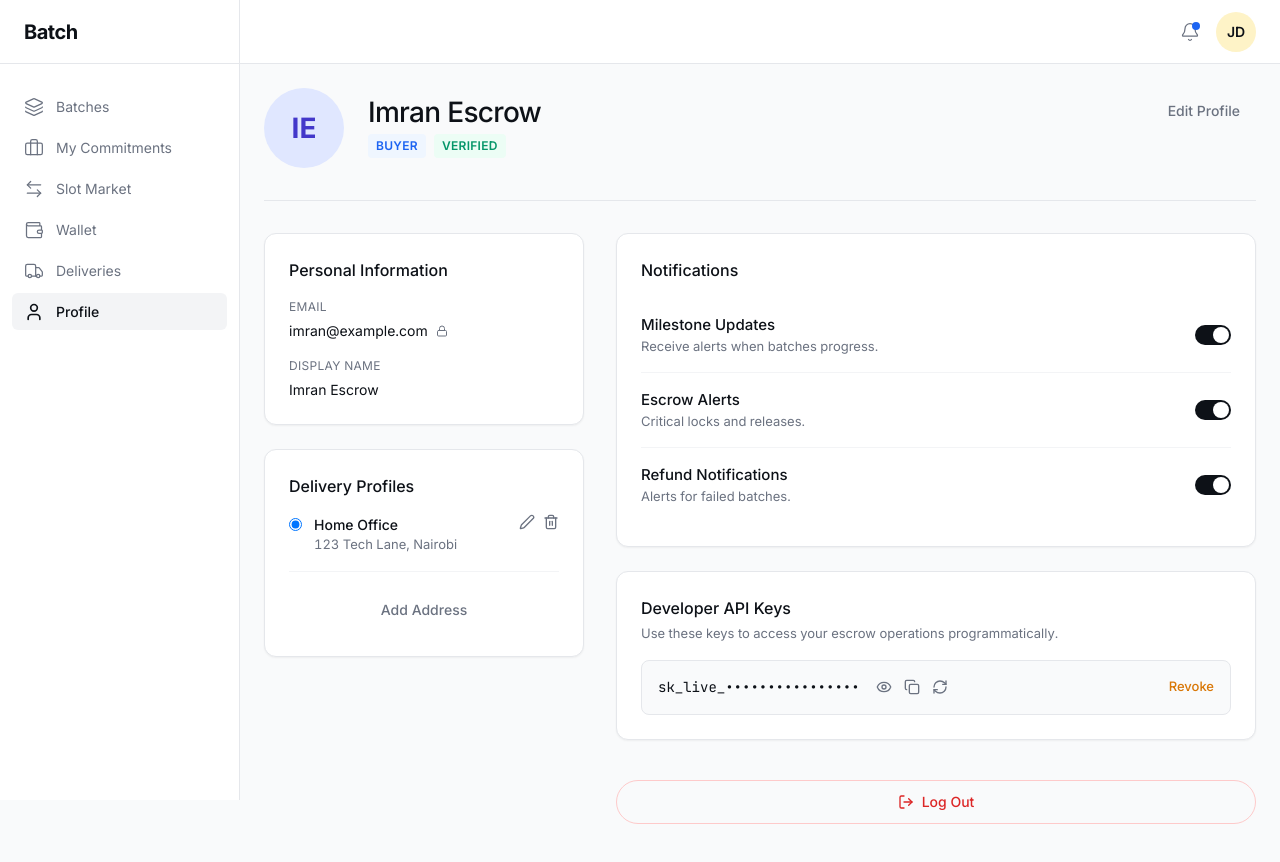
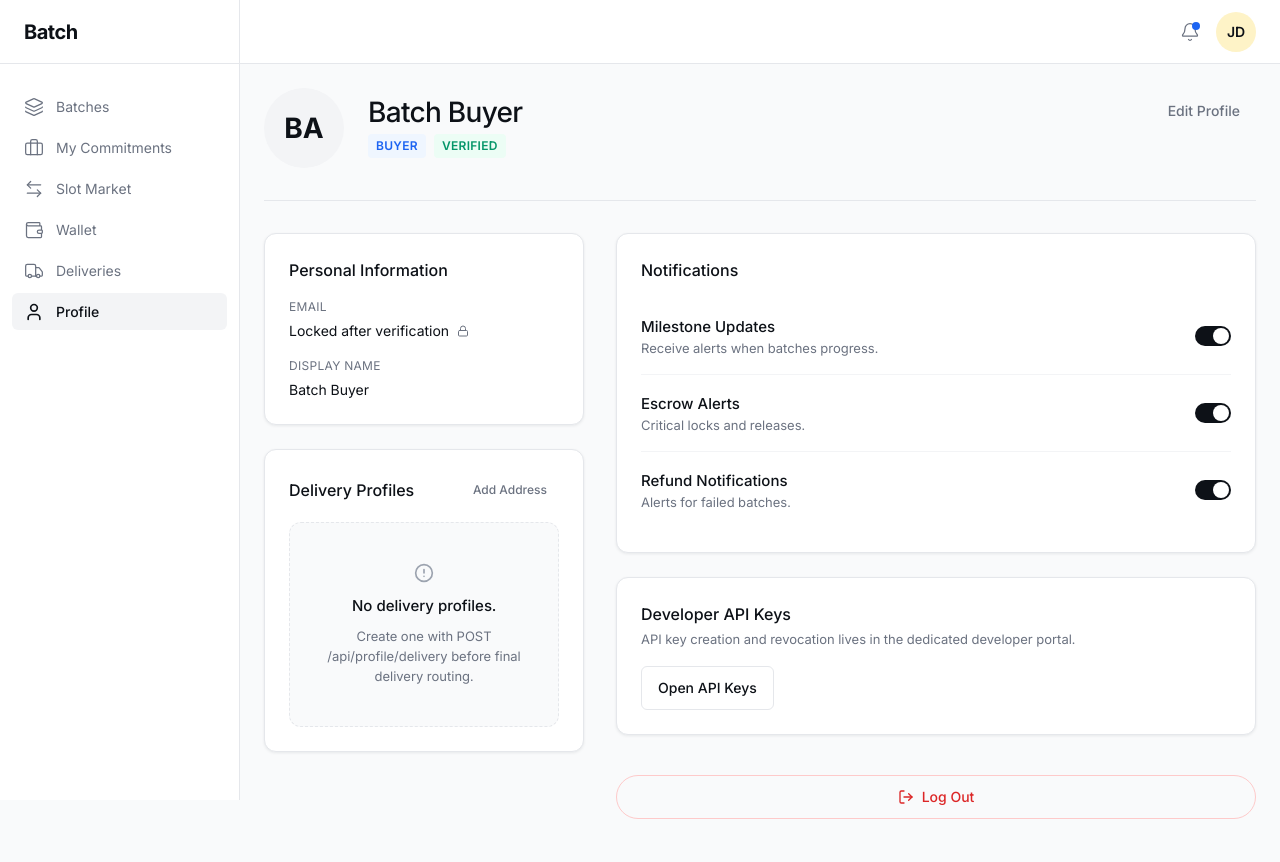
Before and after one commit to imranshiundu/Batch, a Next.js app in the folder apps/web/: page /app/profile in a window 1280 px wide. Shown: the top 862 px of the page. Built offline with nearby package versions, Linux system fonts and the light colour scheme.

Commit message:
Frontend: connect delivery profiles and profile settings UI

```diff
--- a/apps/web/src/app/app/profile/page.tsx
+++ b/apps/web/src/app/app/profile/page.tsx
@@ -1,150 +1,66 @@
 "use client";
 
 import * as React from "react";
+import Link from "next/link";
 import { Badge } from "@/components/ui/badge";
 import { Button } from "@/components/ui/button";
-import { Eye, Copy, RefreshCw, Trash2, Edit2, LogOut } from "lucide-react";
+import { Edit2, Lock, LogOut, Trash2 } from "lucide-react";
+import { batchApi } from "@/lib/api/client";
+import { EmptyState, ErrorState, LoadingState, readArray, readText, Surface, type JsonRecord } from "@/components/ui/data-state";
 
 export default function ProfilePage() {
-  const [showKey, setShowKey] = React.useState(false);
+  const [profiles, setProfiles] = React.useState<JsonRecord[]>([]);
+  const [loading, setLoading] = React.useState(true);
+  const [error, setError] = React.useState<string | null>(null);
+
+  React.useEffect(() => {
+    let mounted = true;
+    batchApi.listDeliveryProfiles()
+      .then((result) => {
+        if (!mounted) return;
+        if (!result.ok) return setError(result.error?.message ?? "Delivery profiles endpoint returned an error.");
+        setProfiles(readArray<JsonRecord>(result.data, ["profiles", "items", "data"]));
+      })
+      .catch((err: Error) => mounted && setError(err.message))
+      .finally(() => mounted && setLoading(false));
+    return () => { mounted = false; };
+  }, []);
 
   return (
-    <div className="w-full flex flex-col h-full max-w-[1200px] mx-auto gap-8 pb-12">
-
-      {/* Header Zone */}
-      <div className="w-full border-b border-border pb-8 flex items-start justify-between">
+    <div className="mx-auto flex w-full max-w-[1200px] flex-col gap-8 pb-12">
+      <div className="flex items-start justify-between border-b border-line pb-8">
         <div className="flex items-center gap-6">
-          <div className="w-[80px] h-[80px] rounded-full bg-[#E0E7FF] text-[#4338CA] flex items-center justify-center text-[28px] font-display font-bold shrink-0">
-            IE
-          </div>
-          <div className="flex flex-col gap-2 items-start">
-            <h2 className="text-[28px] font-medium text-ink-primary tracking-tight leading-none">Imran Escrow</h2>
-            <div className="flex items-center gap-2">
-              <Badge variant="default">BUYER</Badge>
-              <Badge variant="success">VERIFIED</Badge>
-            </div>
-          </div>
+          <div className="flex h-[80px] w-[80px] shrink-0 items-center justify-center rounded-full bg-surface-raised font-display text-[28px] font-bold text-ink-primary">BA</div>
+          <div className="flex flex-col items-start gap-2"><h2 className="text-[28px] font-medium leading-none tracking-tight text-ink-primary">Batch Buyer</h2><div className="flex items-center gap-2"><Badge variant="default">Buyer</Badge><Badge variant="success">Verified</Badge></div></div>
         </div>
         <Button variant="ghost" className="h-[36px]">Edit Profile</Button>
       </div>
 
-      <div className="grid grid-cols-1 lg:grid-cols-[320px_1fr] gap-8 items-start">
-
-        {/* Left Column */}
+      <div className="grid grid-cols-1 items-start gap-8 lg:grid-cols-[320px_1fr]">
         <div className="flex flex-col gap-6">
-
-          <div className="bg-surface border border-border rounded-[12px] p-6 flex flex-col gap-4 shadow-sm">
-            <h3 className="text-[16px] font-medium text-ink-primary">Personal Information</h3>
-            <div className="flex flex-col gap-1">
-              <span className="text-[12px] text-ink-secondary uppercase tracking-wide">Email</span>
-              <span className="text-[14px] text-ink-primary flex items-center gap-2">imran@example.com <LockIcon /></span>
-            </div>
-            <div className="flex flex-col gap-1">
-              <span className="text-[12px] text-ink-secondary uppercase tracking-wide">Display Name</span>
-              <span className="text-[14px] text-ink-primary cursor-pointer hover:underline underline-offset-2">Imran Escrow</span>
-            </div>
-          </div>
-
-          <div className="bg-surface border border-border rounded-[12px] p-6 flex flex-col gap-4 shadow-sm">
-            <h3 className="text-[16px] font-medium text-ink-primary">Delivery Profiles</h3>
-
-            <div className="flex items-start justify-between border-b border-surface-raised pb-4">
-              <div className="flex items-start gap-3">
-                <input type="radio" checked readOnly className="mt-1 text-semantic-escrow" />
-                <div className="flex flex-col">
-                  <span className="text-[14px] text-ink-primary font-medium">Home Office</span>
-                  <span className="text-[13px] text-ink-secondary">123 Tech Lane, Nairobi</span>
-                </div>
-              </div>
-              <div className="flex items-center gap-2 text-ink-secondary">
-                <button className="hover:text-ink-primary"><Edit2 className="w-4 h-4" /></button>
-                <button className="hover:text-semantic-warning"><Trash2 className="w-4 h-4" /></button>
-              </div>
-            </div>
-
-            <Button variant="ghost" className="w-full h-[36px]">Add Address</Button>
-          </div>
-
+          <Surface className="flex flex-col gap-4 p-6"><h3 className="text-[16px] font-medium text-ink-primary">Personal Information</h3><Field label="Email" value="Locked after verification" locked /><Field label="Display Name" value="Batch Buyer" /></Surface>
+          <Surface className="flex flex-col gap-4 p-6"><div className="flex items-center justify-between"><h3 className="text-[16px] font-medium text-ink-primary">Delivery Profiles</h3><Button variant="ghost" size="sm">Add Address</Button></div>{loading ? <LoadingState rows={2} /> : null}{error ? <ErrorState message={error} /> : null}{!loading && !error && profiles.length === 0 ? <EmptyState title="No delivery profiles." copy="Create one with POST /api/profile/delivery before final delivery routing." /> : null}{!loading && !error && profiles.map((profile) => <DeliveryProfileRow key={readText(profile, ["id", "profileId"])} profile={profile} />)}</Surface>
         </div>
 
-        {/* Right Column */}
         <div className="flex flex-col gap-6">
-
-          <div className="bg-surface border border-border rounded-[12px] p-6 flex flex-col shadow-sm">
-            <h3 className="text-[16px] font-medium text-ink-primary mb-4">Notifications</h3>
-
-            <div className="flex items-center justify-between py-4 border-b border-surface-raised">
-              <div className="flex flex-col">
-                <span className="text-[15px] font-medium text-ink-primary">Milestone Updates</span>
-                <span className="text-[13px] text-ink-secondary">Receive alerts when batches progress.</span>
-              </div>
-              <Toggle checked={true} />
-            </div>
-
-            <div className="flex items-center justify-between py-4 border-b border-surface-raised">
-              <div className="flex flex-col">
-                <span className="text-[15px] font-medium text-ink-primary">Escrow Alerts</span>
-                <span className="text-[13px] text-ink-secondary">Critical locks and releases.</span>
-              </div>
-              <Toggle checked={true} />
-            </div>
-
-            <div className="flex items-center justify-between py-4">
-              <div className="flex flex-col">
-                <span className="text-[15px] font-medium text-ink-primary">Refund Notifications</span>
-                <span className="text-[13px] text-ink-secondary">Alerts for failed batches.</span>
-              </div>
-              <Toggle checked={true} />
-            </div>
-          </div>
-
-          <div className="bg-surface border border-border rounded-[12px] p-6 flex flex-col shadow-sm">
-            <h3 className="text-[16px] font-medium text-ink-primary mb-1">Developer API Keys</h3>
-            <p className="text-[13px] text-ink-secondary mb-4">Use these keys to access your escrow operations programmatically.</p>
-
-            <div className="flex items-center justify-between p-4 bg-canvas border border-border rounded-[8px]">
-              <div className="flex items-center gap-4">
-                <span className="font-mono text-[14px] text-ink-primary">
-                  {showKey ? "sk_live_8f92a1b3c4d5e6f7" : "sk_live_••••••••••••••••"}
-                </span>
-                <div className="flex items-center gap-3 text-ink-secondary">
-                  <button className="hover:text-ink-primary" onClick={() => setShowKey(!showKey)}><Eye className="w-[16px] h-[16px]" /></button>
-                  <button className="hover:text-ink-primary"><Copy className="w-[16px] h-[16px]" /></button>
-                  <button className="hover:text-ink-primary"><RefreshCw className="w-[16px] h-[16px]" /></button>
-                </div>
-              </div>
-              <button className="text-[13px] font-medium text-semantic-warning hover:underline">Revoke</button>
-            </div>
-          </div>
-
-          <div className="mt-4">
-            <button className="w-full h-[44px] flex items-center justify-center gap-2 border border-[#FECACA] text-[#DC2626] font-medium rounded-full hover:bg-[#FEF2F2] transition-colors text-[14px]">
-              <LogOut className="w-4 h-4" />
-              Log Out
-            </button>
-          </div>
-
+          <Surface className="p-6"><h3 className="mb-4 text-[16px] font-medium text-ink-primary">Notifications</h3><ToggleRow title="Milestone Updates" copy="Receive alerts when batches progress." checked /><ToggleRow title="Escrow Alerts" copy="Critical locks and releases." checked /><ToggleRow title="Refund Notifications" copy="Alerts for failed batches." checked /></Surface>
+          <Surface className="p-6"><h3 className="mb-1 text-[16px] font-medium text-ink-primary">Developer API Keys</h3><p className="mb-4 text-[13px] text-ink-secondary">API key creation and revocation lives in the dedicated developer portal.</p><Link href="/developers/api-keys"><Button variant="secondary">Open API Keys</Button></Link></Surface>
+          <button className="mt-4 flex h-[44px] w-full items-center justify-center gap-2 rounded-full border border-[#FECACA] text-[14px] font-medium text-[#DC2626] transition-colors hover:bg-[#FEF2F2]"><LogOut className="h-4 w-4" />Log Out</button>
         </div>
-
       </div>
-
     </div>
   );
 }
 
-function LockIcon() {
-  return (
-    <svg width="12" height="12" viewBox="0 0 24 24" fill="none" stroke="currentColor" strokeWidth="2" strokeLinecap="round" strokeLinejoin="round" className="text-ink-secondary">
-      <rect x="3" y="11" width="18" height="11" rx="2" ry="2"></rect>
-      <path d="M7 11V7a5 5 0 0 1 10 0v4"></path>
-    </svg>
-  );
+function Field({ label, value, locked = false }: { label: string; value: string; locked?: boolean }) {
+  return <div className="flex flex-col gap-1"><span className="text-[12px] uppercase tracking-wide text-ink-secondary">{label}</span><span className="flex items-center gap-2 text-[14px] text-ink-primary">{value}{locked ? <Lock className="h-3 w-3 text-ink-secondary" /> : null}</span></div>;
 }
 
-function Toggle({ checked }: { checked: boolean }) {
-  return (
-    <div className={`w-[36px] h-[20px] rounded-full p-[2px] cursor-pointer transition-colors ${checked ? 'bg-brand-action' : 'bg-surface-raised border border-border'}`}>
-      <div className={`w-[16px] h-[16px] rounded-full bg-white transition-transform ${checked ? 'translate-x-[16px]' : 'translate-x-0'}`} />
-    </div>
-  );
+function DeliveryProfileRow({ profile }: { profile: JsonRecord }) {
+  const locked = Boolean(profile.locked || profile.lockedAt || profile.deliveryLockAt);
+  return <div className="flex items-start justify-between border-b border-surface-raised pb-4 last:border-0"><div className="flex items-start gap-3"><input type="radio" checked={Boolean(profile.isDefault || profile.default)} readOnly className="mt-1 text-semantic-escrow" /><div><span className="text-[14px] font-medium text-ink-primary">{readText(profile, ["label", "name"], "Delivery profile")}</span><span className="mt-1 block text-[13px] text-ink-secondary">{readText(profile, ["recipientName"], "Recipient pending")} · {readText(profile, ["phone"], "Phone pending")}</span><span className="mt-1 block text-[13px] text-ink-secondary">{readText(profile, ["address", "addressLine", "hubCode"], "Address pending")}, {readText(profile, ["city", "country"], "")}</span>{locked ? <span className="mt-2 inline-flex items-center gap-1 rounded-full bg-semantic-warningLight px-2 py-1 text-[11px] font-medium text-semantic-warning"><Lock className="h-3 w-3" /> Locked by delivery batch</span> : null}</div></div><div className="flex items-center gap-2 text-ink-secondary"><button className="hover:text-ink-primary" disabled={locked}><Edit2 className="h-4 w-4" /></button><button className="hover:text-semantic-warning" disabled={locked}><Trash2 className="h-4 w-4" /></button></div></div>;
 }
+
+function ToggleRow({ title, copy, checked }: { title: string; copy: string; checked: boolean }) {
+  return <div className="flex items-center justify-between border-b border-surface-raised py-4 last:border-0"><div><span className="text-[15px] font-medium text-ink-primary">{title}</span><span className="block text-[13px] text-ink-secondary">{copy}</span></div><div className={`h-[20px] w-[36px] rounded-full p-[2px] transition-colors ${checked ? "bg-brand-action" : "border border-line bg-surface-raised"}`}><div className={`h-[16px] w-[16px] rounded-full bg-white transition-transform ${checked ? "translate-x-[16px]" : "translate-x-0"}`} /></div></div>;
+}
```
